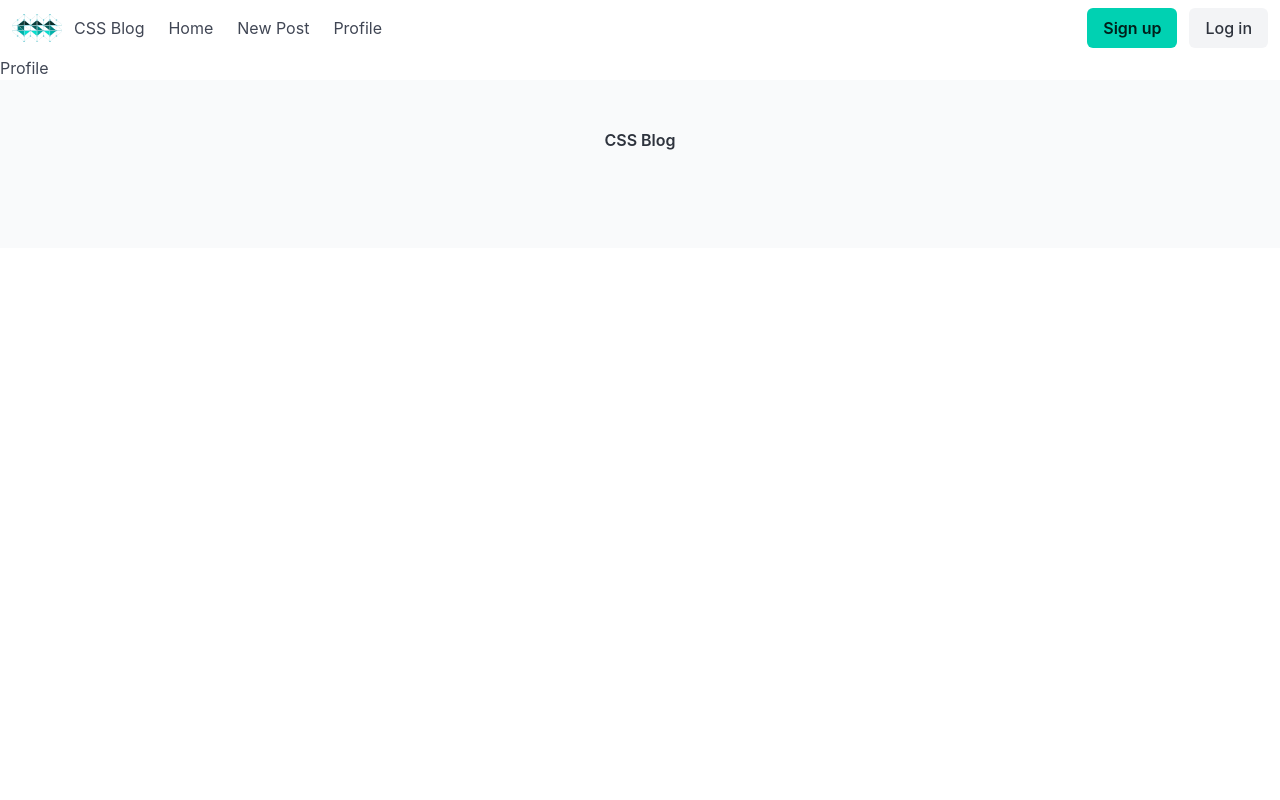
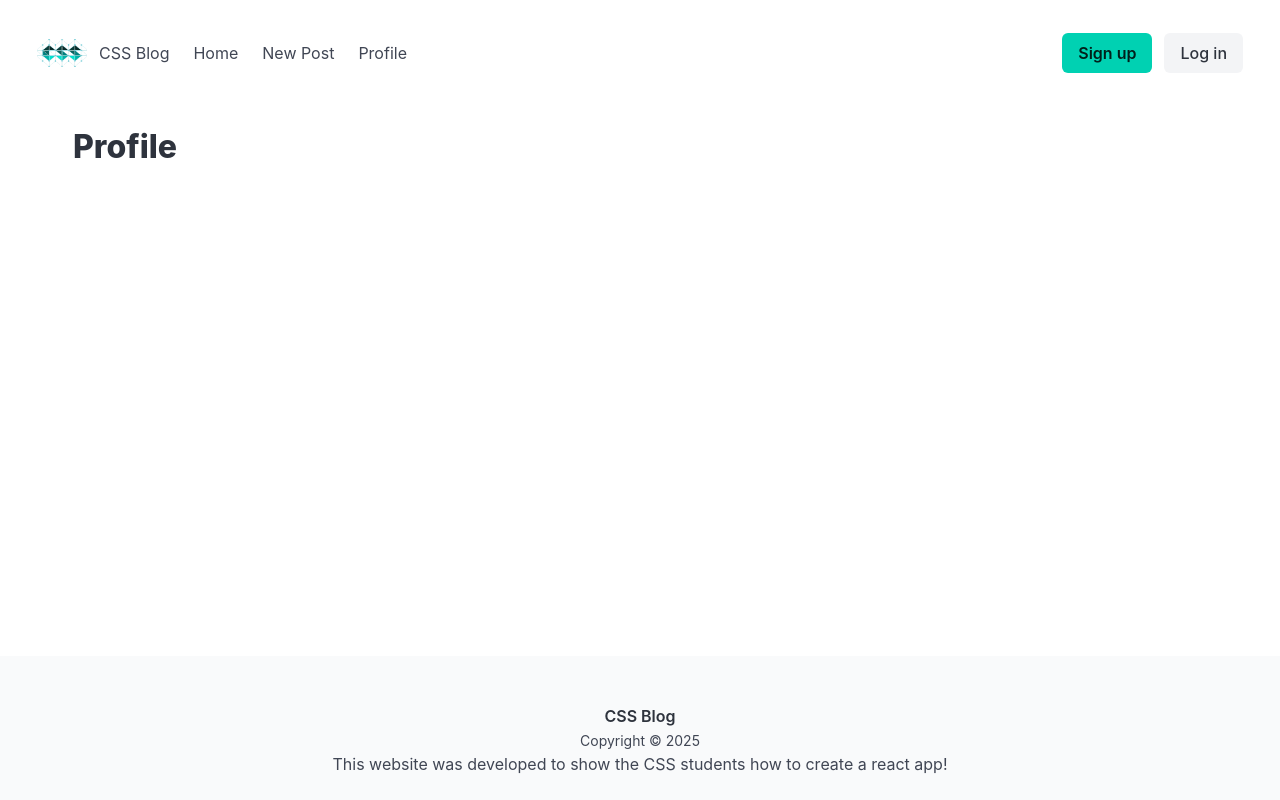
Before and after one commit to IsaiahSama/BlogDemo, a React (Vite) app: page /profile in a window 1280 px wide. Built offline with nearby package versions, Linux system fonts and the light colour scheme.

Commit message:
Updated the footer content and styled it

```diff
--- a/src/App.css
+++ b/src/App.css
@@ -2,3 +2,22 @@
     max-width: 1280px;
     margin: 0 auto;
 }
+
+html {
+    position: relative;
+    min-height: 100%;
+}
+
+body {
+    margin: 0 0 100px;
+    padding: 25px;
+}
+
+footer{
+    position: absolute;
+    left: 0;
+    bottom: 0;
+    width: 100%;
+    max-height: 100px;
+    overflow: hidden;
+}
--- a/src/App.jsx
+++ b/src/App.jsx
@@ -21,6 +21,7 @@ function App() {
 	return (
 		<Router>
 			<Header />
+			<section className="section content">
 				<Routes>
 					<Route path="/" element={<HomePage />} />
 					<Route path="/post/create" element={<NewPostPage />} />
@@ -29,6 +30,7 @@ function App() {
 					<Route path="/login" element={<LoginPage />} />
 					<Route path="/profile" element={<ProfilePage />} />
 				</Routes>
+			</section>
 			<Footer />
 		</Router>
 	);
--- a/src/components/Footer.jsx
+++ b/src/components/Footer.jsx
@@ -6,6 +6,9 @@ const Footer = () => {
             <div class="content has-text-centered">
                 <p>
                     <strong>CSS Blog</strong>
+                    <br />
+                    <small>Copyright &copy; 2025</small>
+                    <p>This website was developed to show the CSS students how to create a react app!</p>
                 </p>
             </div>
         </footer>
```
